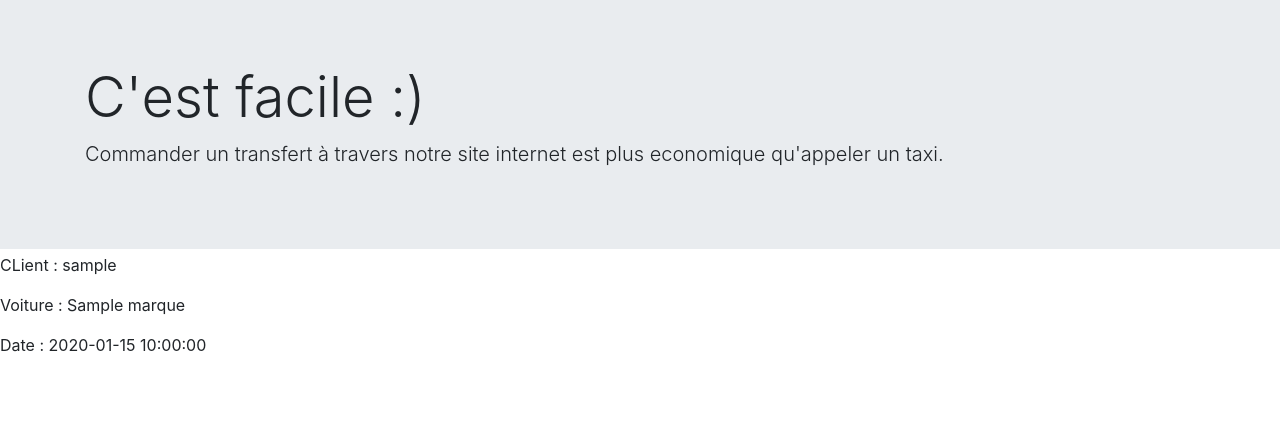
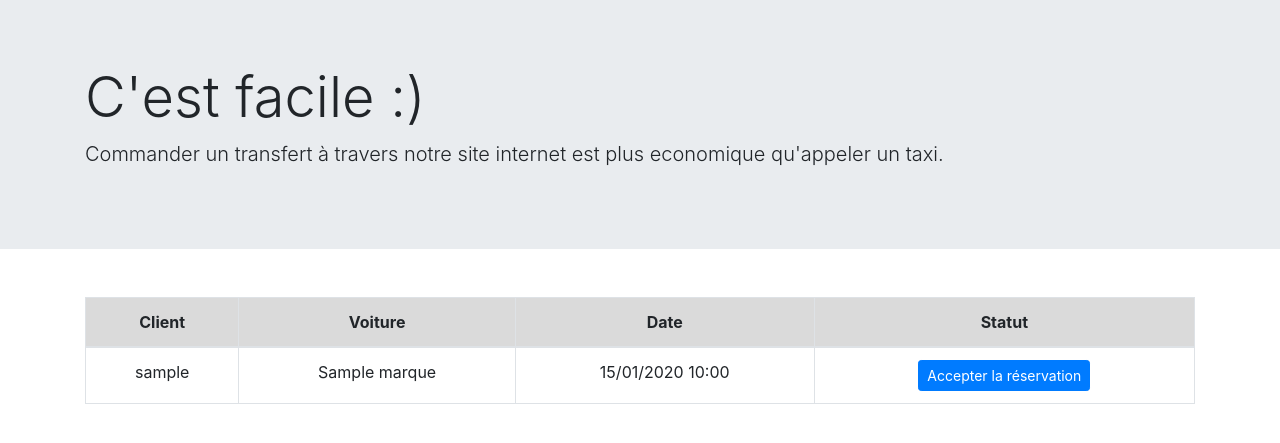
Before and after one commit to Landonique/Systeme-de-reservation, a Symfony app: template templates/front/driver/index.html.twig in a window 1280 px wide. Shown: the part 56-499 px from the top of the page. Run offline with Twig, Linux system fonts and the light colour scheme; the template is opened without the code that fills it: most values are stand-ins (such as "Sample title", 1, 10 or a date in 2020); style sheets or scripts are compiled from the project's sources; some libraries are stand-ins or nearby versions.

Commit message:
new diff

```diff
--- a/src/Repository/NotificationRepository.php
+++ b/src/Repository/NotificationRepository.php
@@ -50,7 +50,7 @@ class NotificationRepository extends ServiceEntityRepository
 
     public function findNotificationChauffeur($user){
         return $this->createQueryBuilder('n')
-            ->join("App\Entity\Voiture", "v")
+            ->innerJoin("n.voiture", "v")
             ->andWhere('v.user = :user')
             ->setParameter('user', $user)
             ->orderBy('n.id', 'ASC')
--- a/templates/front/driver/index.html.twig
+++ b/templates/front/driver/index.html.twig
@@ -1,13 +1,37 @@
 {% extends 'front/base.html.twig' %}
 
-{% block title %}{{ parent() }}Mes réservations{% endblock %}
+{% block title %}
+	{{ parent() }}Mes réservations
+{% endblock %}
 
 {% block body %}
-    {% for notification in notifications %}
-    <div>
-      <p>CLient : {{ notification.client.username }}</p>
-      <p>Voiture : {{ notification.voiture.marque }}</p>
-      <p>Date : {{ notification.date ? notification.date|date('Y-m-d H:i:s') : ''}}
-    </div>
-    {% endfor %}
+<div class='container mt-4'>
+  <table class="table table-bordered mt-5" >
+		<thead class="text-center">
+			<tr class="table-active">
+				<th>Client</th>
+				<th>Voiture</th>
+				<th>Date</th>
+        <th>Statut</th>
+			</tr>
+    </thead>
+    <tbody class="text-center">
+      {% for notification in notifications %}
+      <tr>
+        <td>{{ notification.client.username }}</td>
+        <td>{{ notification.voiture.marque}}</td>
+        <td>{{ notification.date | date('d/m/Y h:i') }}</td>
+        <td>
+          {% if notification.status == 'VALIDER' %}
+            <span class="badge badge-success">Validé</span>
+          {% else %}
+            <a href="{{ path('notification_validate', {'id': notification.id}) }}" class="btn btn-sm btn-primary">Accepter la réservation</a>
+          {% endif %}
+        </td>
+      </tr>
+      {% endfor %}
+    </tbody>
+	</table>
+</div>
+
 {% endblock %}
```
Also changed, not shown: src/Controller/PageController.php (+15 -2 lines), src/Entity/Notification.php (+17 -0 lines), 1 other file.
